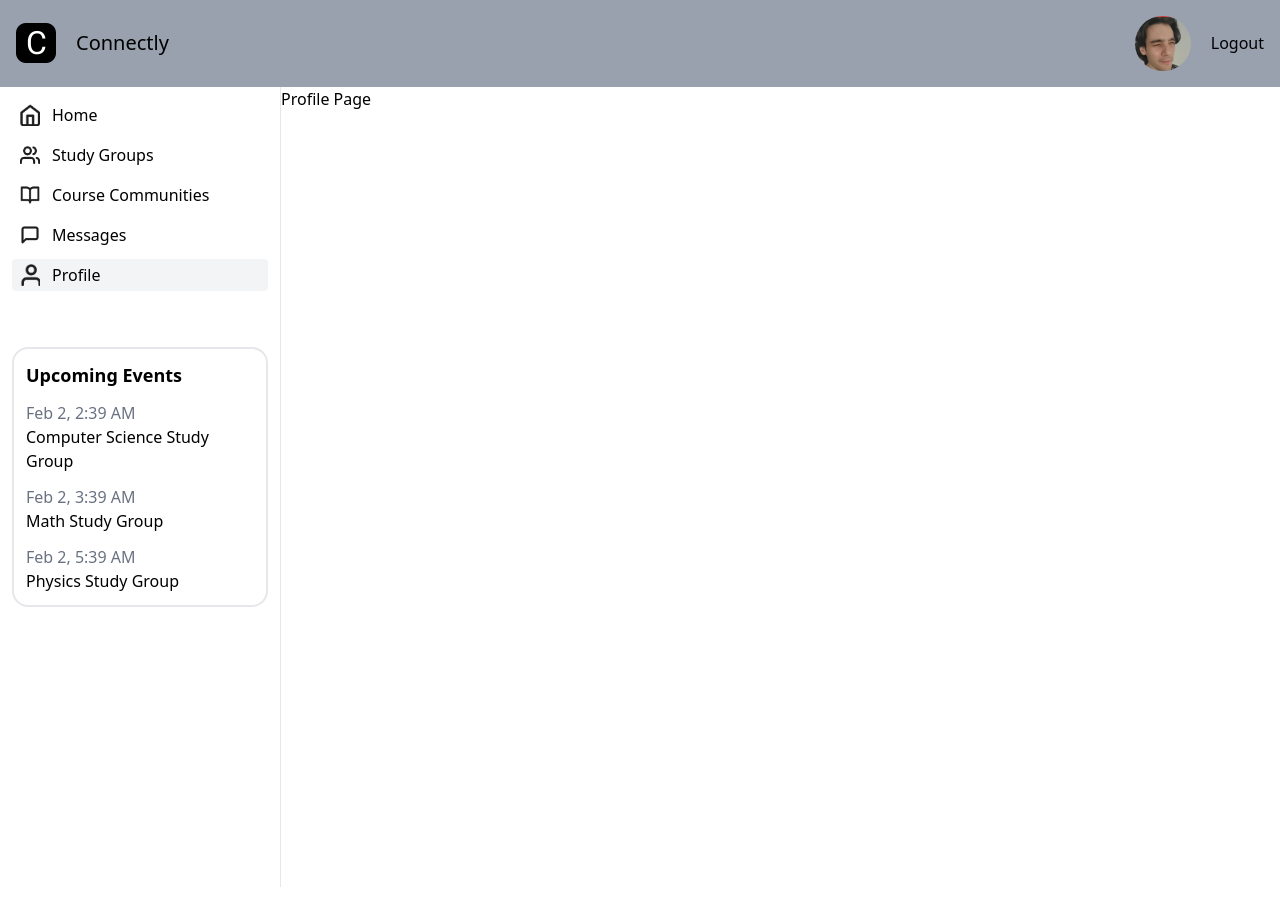
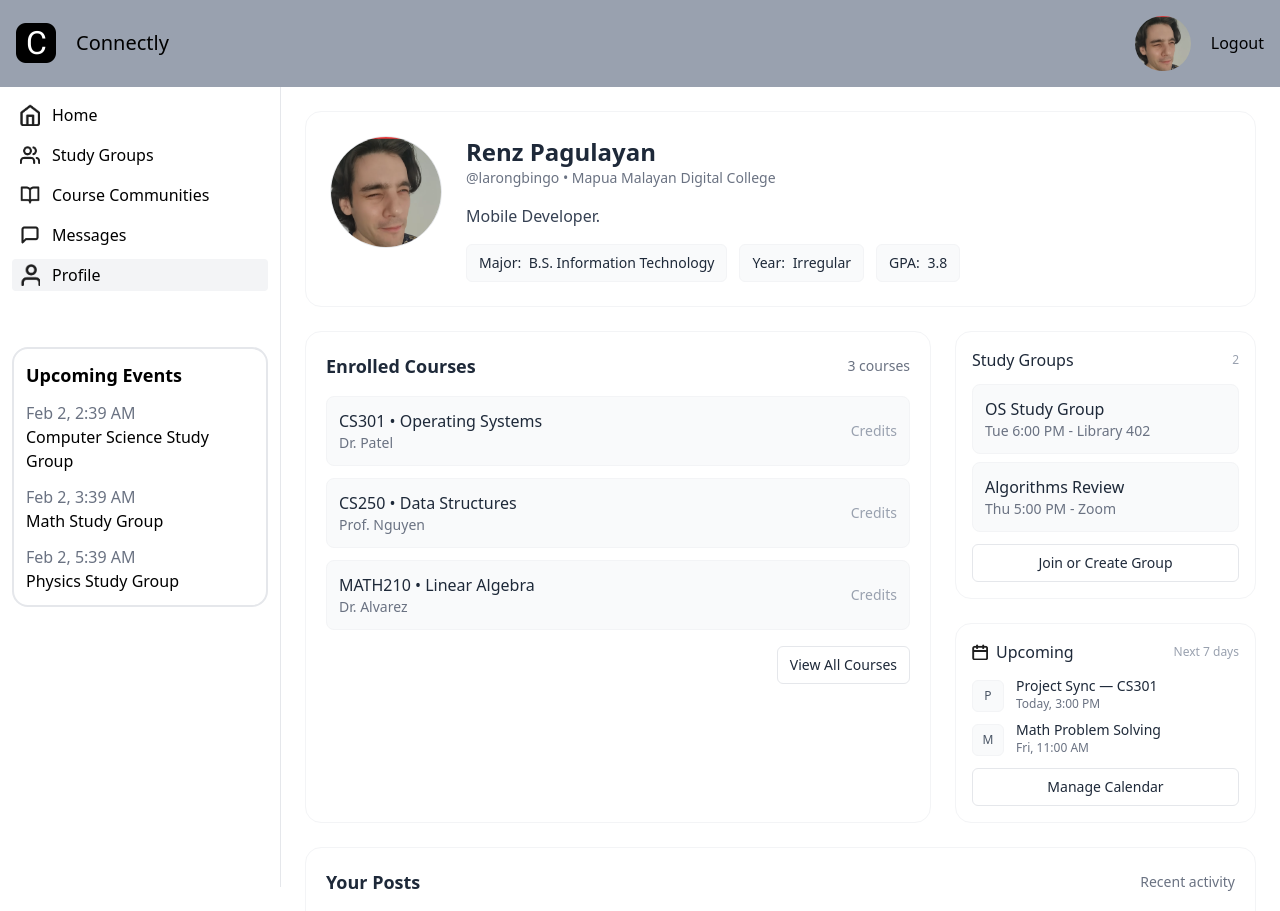
Before and after one commit to larongbingo/MO.IT120, a React (Vite) app: page /app/profile in a window 1280 px wide. Shown: the top 911 px of the page. Before the commit the page ends 887 px from the top, so only its background shows below. Built offline with nearby package versions, Linux system fonts and the light colour scheme.

Commit message:
feat: generate profile page

```diff
--- a/src/app/ProfilePage.tsx
+++ b/src/app/ProfilePage.tsx
@@ -1,9 +1,181 @@
-function ProfilePage() {
+import React from "react";
+import profilePicture from "../assets/profile pic.png";
+import calendarIcon from "../assets/Calendar.png";
+import Posts from "./components/Post";
+import type { PostProps } from "./components/Post";
+import userPhoto from "../assets/User.png";
+
+type Course = { code: string; title: string; instructor?: string };
+type StudyGroup = { id: number; name: string; meeting: string };
+type EventItem = { id: number; title: string; time: string };
+
+export default function ProfilePage() {
+    const profile = {
+        name: "Renz Pagulayan",
+        handle: "@larongbingo",
+        university: "Mapua Malayan Digital College",
+        major: "B.S. Information Technology",
+        year: "Irregular",
+        gpa: "3.8",
+        bio: "Mobile Developer.",
+    };
+
+    const courses: Course[] = [
+        { code: "CS301", title: "Operating Systems", instructor: "Dr. Patel" },
+        { code: "CS250", title: "Data Structures", instructor: "Prof. Nguyen" },
+        { code: "MATH210", title: "Linear Algebra", instructor: "Dr. Alvarez" },
+    ];
+
+    const studyGroups: StudyGroup[] = [
+        { id: 1, name: "OS Study Group", meeting: "Tue 6:00 PM - Library 402" },
+        { id: 2, name: "Algorithms Review", meeting: "Thu 5:00 PM - Zoom" },
+    ];
+
+    const events: EventItem[] = [
+        { id: 1, title: "Project Sync — CS301", time: "Today, 3:00 PM" },
+        { id: 2, title: "Math Problem Solving", time: "Fri, 11:00 AM" },
+    ];
+
+    const posts: PostProps[] = [
+        {
+            id: 1,
+            user: { name: "Renz Pagulayan", course: "Computer Science", profilePicture: userPhoto, affiliation: "Faculty" },
+            post: "I'm excited to share that I'm joining the Connectly team this summer! I'm looking forward to working with talented individuals and collaborating on exciting projects. Let's connect and make this a great summer!",
+            likes: 10,
+            image: "https://images.pexels.com/photos/34364458/pexels-photo-34364458.jpeg?cs=srgb&dl=pexels-opticaltimeline-34364458.jpg&fm=jpg",
+            comments: 5,
+            datePosted: new Date()
+        },
+    ]
+
     return (
-        <div>
-            Profile Page
-        </div>
-    )
+        <main className="w-full min-h-screen bg-white text-gray-800">
+            <div className="max-w-5xl mx-auto p-6">
+                {/* Header */}
+                <section className="bg-white rounded-2xl border border-gray-100 p-6 flex flex-col md:flex-row items-center md:items-start gap-6">
+                    <div className="flex-shrink-0">
+                        <img
+                            src={profilePicture}
+                            alt="Profile"
+                            className="w-28 h-28 rounded-full object-cover border border-gray-200"
+                        />
+                    </div>
+
+                    <div className="flex-1 w-full">
+                        <div className="flex flex-col md:flex-row md:items-center md:justify-between gap-3">
+                            <div>
+                                <h2 className="text-2xl font-semibold">{profile.name}</h2>
+                                <div className="text-sm text-gray-500">{profile.handle} • {profile.university}</div>
+                            </div>
+                        </div>
+
+                        <p className="mt-4 text-gray-700 max-w-2xl">{profile.bio}</p>
+
+                        <div className="mt-4 flex flex-wrap gap-3">
+                            <div className="px-3 py-2 bg-gray-50 border border-gray-100 rounded-md text-sm">
+                                Major: <span className="font-medium ml-1">{profile.major}</span>
+                            </div>
+                            <div className="px-3 py-2 bg-gray-50 border border-gray-100 rounded-md text-sm">
+                                Year: <span className="font-medium ml-1">{profile.year}</span>
+                            </div>
+                            <div className="px-3 py-2 bg-gray-50 border border-gray-100 rounded-md text-sm">
+                                GPA: <span className="font-medium ml-1">{profile.gpa}</span>
+                            </div>
+                        </div>
+                    </div>
+                </section>
+
+                {/* Grid: Courses / Study Groups / Schedule */}
+                <section className="mt-6 grid grid-cols-1 lg:grid-cols-3 gap-6">
+                    {/* Courses */}
+                    <div className="col-span-1 lg:col-span-2 bg-white border border-gray-100 rounded-2xl p-5">
+                        <div className="flex items-center justify-between mb-4">
+                            <h3 className="text-lg font-semibold">Enrolled Courses</h3>
+                            <span className="text-sm text-gray-500">{courses.length} courses</span>
+                        </div>
+
+                        <ul className="space-y-3">
+                            {courses.map((c) => (
+                                <li key={c.code} className="flex items-center justify-between p-3 rounded-lg bg-gray-50 border border-gray-100">
+                                    <div>
+                                        <div className="font-medium">{c.code} • {c.title}</div>
+                                        <div className="text-sm text-gray-500">{c.instructor}</div>
+                                    </div>
+                                    <div className="text-sm text-gray-400">Credits</div>
+                                </li>
+                            ))}
+                        </ul>
+
+                        <div className="mt-4 flex items-center justify-end">
+                            <button className="text-sm px-3 py-2 border border-gray-200 rounded-md hover:bg-gray-50">
+                                View All Courses
+                            </button>
+                        </div>
+                    </div>
+
+                    {/* Sidebar: Study Groups & Schedule */}
+                    <aside className="space-y-6">
+                        <div className="bg-white border border-gray-100 rounded-2xl p-4">
+                            <div className="flex items-center justify-between mb-3">
+                                <h4 className="font-medium">Study Groups</h4>
+                                <span className="text-xs text-gray-400">{studyGroups.length}</span>
+                            </div>
+                            <ul className="space-y-2">
+                                {studyGroups.map(g => (
+                                    <li key={g.id} className="p-3 rounded-lg bg-gray-50 border border-gray-100">
+                                        <div className="font-medium">{g.name}</div>
+                                        <div className="text-sm text-gray-500">{g.meeting}</div>
+                                    </li>
+                                ))}
+                            </ul>
+                            <div className="mt-3">
+                                <button className="w-full text-sm px-3 py-2 border border-gray-200 rounded-md hover:bg-gray-50">Join or Create Group</button>
+                            </div>
+                        </div>
+
+                        <div className="bg-white border border-gray-100 rounded-2xl p-4">
+                            <div className="flex items-center justify-between mb-3">
+                                <div className="flex items-center gap-2">
+                                    <img src={calendarIcon} alt="Calendar" className="w-4 h-4" />
+                                    <h4 className="font-medium">Upcoming</h4>
+                                </div>
+                                <span className="text-xs text-gray-400">Next 7 days</span>
+                            </div>
+
+                            <ul className="space-y-2">
+                                {events.map(ev => (
+                                    <li key={ev.id} className="flex items-start gap-3">
+                                        <div className="mt-1 h-8 w-8 rounded-md bg-gray-50 border border-gray-100 flex items-center justify-center text-xs text-gray-600">
+                                            {ev.title.split(" ").slice(0, 1).join("").slice(0, 1)}
+                                        </div>
+                                        <div>
+                                            <div className="font-medium text-sm">{ev.title}</div>
+                                            <div className="text-xs text-gray-500">{ev.time}</div>
+                                        </div>
+                                    </li>
+                                ))}
+                            </ul>
+
+                            <div className="mt-3">
+                                <button className="w-full text-sm px-3 py-2 border border-gray-200 rounded-md hover:bg-gray-50">Manage Calendar</button>
+                            </div>
+                        </div>
+                    </aside>
+                </section>
+
+
+                {/* Your Posts */}
+                <section className="mt-6 bg-white border border-gray-100 rounded-2xl p-5">
+                    <div className="flex items-center justify-between mb-4">
+                        <h3 className="text-lg font-semibold">Your Posts</h3>
+                        <span className="text-sm text-gray-500">Recent activity</span>
+                    </div>
+
+                    <div className="space-y-5">
+                        <Posts posts={posts} />
+                    </div>
+                </section>
+            </div>
+        </main>
+    );
 }
-
-export default ProfilePage
```
